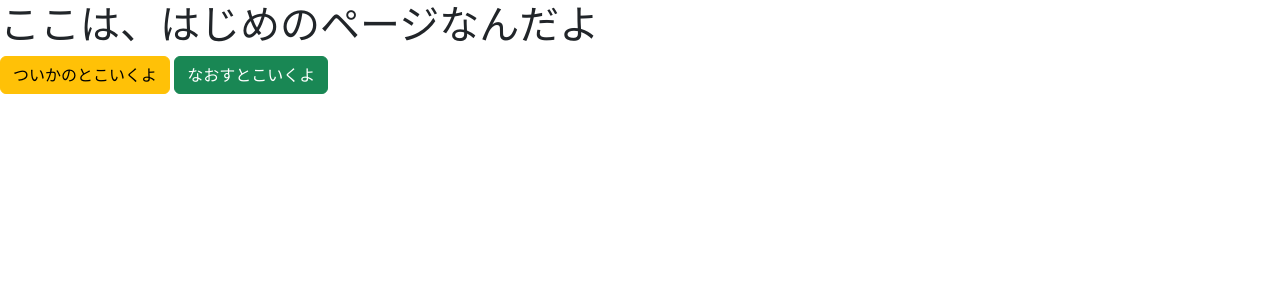
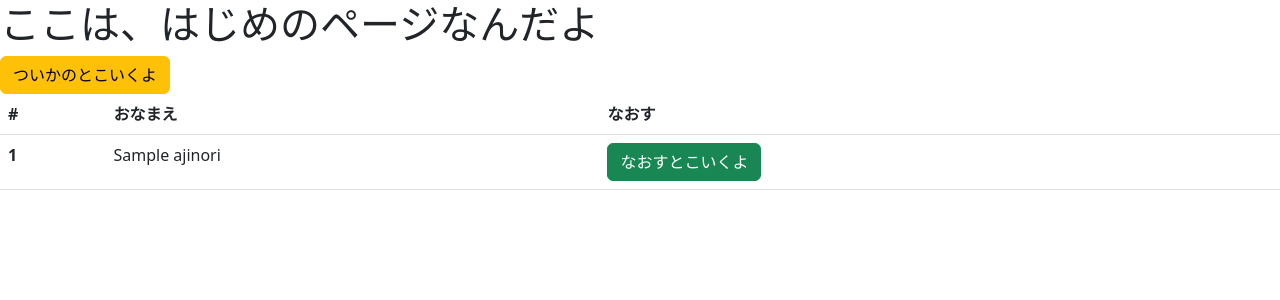
Before and after one commit to azinorishironingen/shiroshironinnin, a Flask app: template templates/top.html in a window 1280 px wide. Shown: the top 300 px of the page. Run offline with Flask 3, Linux system fonts and the light colour scheme; the template is opened without the code that fills it: most values are stand-ins (such as "Sample title", 1, 10 or a date in 2020).

Commit message:
“aoi”

```diff
--- a/app.py
+++ b/app.py
@@ -1,16 +1,27 @@
 from flask import Flask
 from flask import render_template
+from flask import request
+from flask import redirect
+from database import Ajinori
 app=Flask(__name__)
 @app.route("/")
 def top():
-    return render_template("top.html")
+    ajinories = Ajinori.select()
+    return render_template("top.html",ajinories=ajinories)
 
 @app.route("/add")
 def add():
     return render_template("add.html")
 
-@app.route("/edit")
-def edit():
-    return render_template("edit.html")
+@app.route("/edit/<id>")
+def edit(id):
+    ajinori = Ajinori.get(id=id)
+    print(ajinori.name)
+    return render_template("edit.html",ajinori=ajinori)
 
+@app.route("/new-ajinori",methods=["POST"])
+def new():
+    print(request.form["ajinori"])
+    Ajinori.create(name=request.form["ajinori"])
+    return redirect("/add")
 app.run(debug=True)
--- a/database.py
+++ b/database.py
@@ -9,5 +9,3 @@ class Ajinori(Model):
         database = db # This model uses the "people.db" database.
 
 db.create_tables([Ajinori])
-
-Ajinori.create(name="白白人間")
--- a/templates/top.html
+++ b/templates/top.html
@@ -8,8 +8,30 @@
     <script src="https://cdn.jsdelivr.net/npm/bootstrap@5.3.0/dist/js/bootstrap.bundle.min.js" integrity="sha384-geWF76RCwLtnZ8qwWowPQNguL3RmwHVBC9FhGdlKrxdiJJigb/j/68SIy3Te4Bkz" crossorigin="anonymous"></script>
 </head>
 <body>
+
     <h1>ここは、はじめのページなんだよ</h1>
     <a class="btn btn-warning" href="/add">ついかのとこいくよ</a>
-    <a class="btn btn-success" href="/edit">なおすとこいくよ</a>
+    <table class="table">
+        <thead>
+          <tr>
+            <th scope="col">#</th>
+            <th scope="col">おなまえ</th>
+            <th scope="col">なおす</th>
+          </tr>
+        </thead>
+        <tbody>
+            {% for ajinori in ajinories %}
+          <tr>
+            <th scope="row">{{ajinori.id}}</th>
+            <td>
+                {{ajinori.name}}
+            </td>
+            <td>
+                <a class="btn btn-success" href="/edit/{{ajinori.id}}">なおすとこいくよ</a>
+            </td>
+          </tr>
+            {%endfor%}
+        </tbody>
+      </table>
 </body>
 </html>
```
Also changed, not shown: templates/add.html (+9 -7 lines), templates/edit.html (+9 -1 lines), ajinoris.db.
